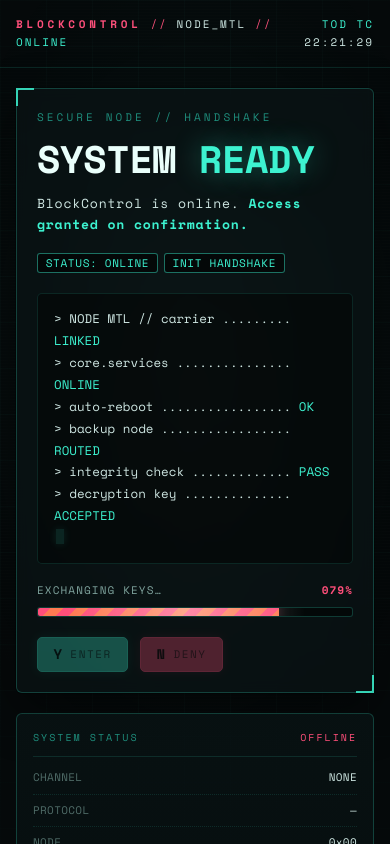
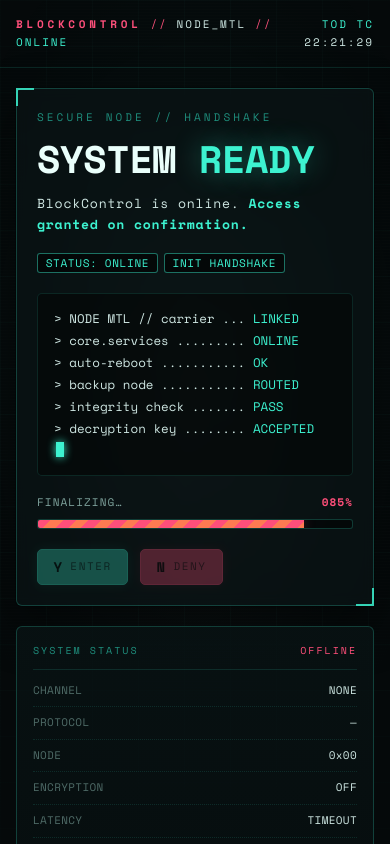
Before and after one commit to caragiulioni/block_control_V3, a React (Vite) app: page / in a window 390 px wide. Shown: the top 844 px of the page. Built offline with nearby package versions, Linux system fonts and the light colour scheme.

Commit message:
fix: blob download for Firefox, shorter terminal lines for mobile, always-visible progress bar, iOS scroll fix

```diff
--- a/src/components/gateway/Gateway.jsx
+++ b/src/components/gateway/Gateway.jsx
@@ -9,21 +9,21 @@ import { useTextScramble } from '../../hooks/useTextScramble.js';
 import styles from './Gateway.module.css';
 
 const BOOT_LINES = [
-  [{ text: '> NODE MTL // carrier ......... ' }, { text: 'LINKED', cls: 'ok' }],
-  [{ text: '> core.services ............... ' }, { text: 'ONLINE', cls: 'ok' }],
-  [{ text: '> auto-reboot ................. ' }, { text: 'OK', cls: 'ok' }],
-  [{ text: '> backup node ................. ' }, { text: 'ROUTED', cls: 'ok' }],
-  [{ text: '> integrity check ............. ' }, { text: 'PASS', cls: 'ok' }],
-  [{ text: '> decryption key .............. ' }, { text: 'ACCEPTED', cls: 'ok' }],
+  [{ text: '> NODE MTL // carrier ... ' }, { text: 'LINKED', cls: 'ok' }],
+  [{ text: '> core.services ......... ' }, { text: 'ONLINE', cls: 'ok' }],
+  [{ text: '> auto-reboot ........... ' }, { text: 'OK', cls: 'ok' }],
+  [{ text: '> backup node ........... ' }, { text: 'ROUTED', cls: 'ok' }],
+  [{ text: '> integrity check ....... ' }, { text: 'PASS', cls: 'ok' }],
+  [{ text: '> decryption key ........ ' }, { text: 'ACCEPTED', cls: 'ok' }],
 ];
 
 const ERROR_LINES = [
-  [{ text: '> NODE MTL // carrier ......... ' }, { text: 'LOST', cls: 'bad' }],
-  [{ text: '> core.services ............... ' }, { text: 'OFFLINE', cls: 'bad' }],
-  [{ text: '> attempting auto-reboot ...... ' }, { text: 'FAIL', cls: 'bad' }],
-  [{ text: '> rerouting via backup node ... ' }, { text: 'TIMEOUT', cls: 'bad' }],
-  [{ text: '> integrity check ............. ' }, { text: 'PASS', cls: 'ok' }],
-  [{ text: '> decryption key .............. ' }, { text: 'REQUIRED', cls: 'bad' }],
+  [{ text: '> NODE MTL // carrier ... ' }, { text: 'LOST', cls: 'bad' }],
+  [{ text: '> core.services ......... ' }, { text: 'OFFLINE', cls: 'bad' }],
+  [{ text: '> auto-reboot ........... ' }, { text: 'FAIL', cls: 'bad' }],
+  [{ text: '> backup node ........... ' }, { text: 'TIMEOUT', cls: 'bad' }],
+  [{ text: '> integrity check ....... ' }, { text: 'PASS', cls: 'ok' }],
+  [{ text: '> decryption key ........ ' }, { text: 'REQUIRED', cls: 'bad' }],
   [{ text: '> standby for operator', cls: 'dim' }],
 ];
 
@@ -266,7 +266,7 @@ const Gateway = () => {
               <p className={styles.sub}>
                 {step >= 3
                   ? <>BlockControl is online. <b style={{ color: 'var(--cyan)' }}>Access granted on confirmation.</b></>
-                  : <>BlockControl is offline and awaiting reboot. <b>Decryption required on reconnect.</b></>
+                  : <>BlockControl is offline. <b>Decryption required on reconnect.</b></>
                 }
               </p>
 
@@ -288,14 +288,12 @@ const Gateway = () => {
               {/* Terminal */}
               <div className={styles.term} ref={termRef} />
 
-              {/* Progress bar */}
-              {step >= 4 && (
-                <ProgressBar
-                  pct={pct}
-                  msg={barMsg || 'INITIALIZING…'}
-                  variant={isReady || isExiting ? 'success' : isDenied ? 'tx' : 'tx'}
-                />
-              )}
+              {/* Progress bar — always visible, starts at 0 */}
+              <ProgressBar
+                pct={pct}
+                msg={barMsg || 'INITIALIZING…'}
+                variant={isReady || isExiting ? 'success' : isDenied ? 'tx' : 'tx'}
+              />
 
               {/* Action buttons — Y/N */}
               <div className={`${styles.actions} ${isReady ? styles.actionsReady : ''}`}>
--- a/src/components/media-player/MediaPlayer.jsx
+++ b/src/components/media-player/MediaPlayer.jsx
@@ -383,15 +383,32 @@ const MediaPlayer = ({ pauseRef, onPlay }) => {
                   <div className={styles.trkName}>{track.name}</div>
                   <div className={styles.trkDesc}>{track.description}</div>
                 </div>
-                <a
+                <button
                   className={styles.trkDownload}
-                  href={track.src}
-                  download={`Block Control - ${track.name}`}
-                  onClick={(e) => e.stopPropagation()}
+                  onClick={(e) => {
+                    e.stopPropagation();
+                    fetch(track.src)
+                      .then((res) => res.blob())
+                      .then((blob) => {
+                        const url = URL.createObjectURL(blob);
+                        const a = document.createElement('a');
+                        a.href = url;
+                        a.download = `Block Control - ${track.name}.mp3`;
+                        document.body.appendChild(a);
+                        a.click();
+                        document.body.removeChild(a);
+                        URL.revokeObjectURL(url);
+                      })
+                      .catch(() => {
+                        // Fallback: open in new tab
+                        window.open(track.src, '_blank');
+                      });
+                  }}
                   aria-label={`Download ${track.name}`}
+                  type="button"
                 >
                   <svg viewBox="0 0 24 24" width="18" height="18" fill="none" stroke="currentColor" strokeWidth="2.5" strokeLinecap="round"><path d="M12 5v14m0 0l-4-4m4 4l4-4"/><path d="M5 19h14"/></svg>
-                </a>
+                </button>
                 <button
                   className={`${styles.trkFav} ${favorites.includes(track.id) ? styles.trkFavOn : ''}`}
                   onClick={(e) => { e.stopPropagation(); toggleFavorite(track.id); }}
```
